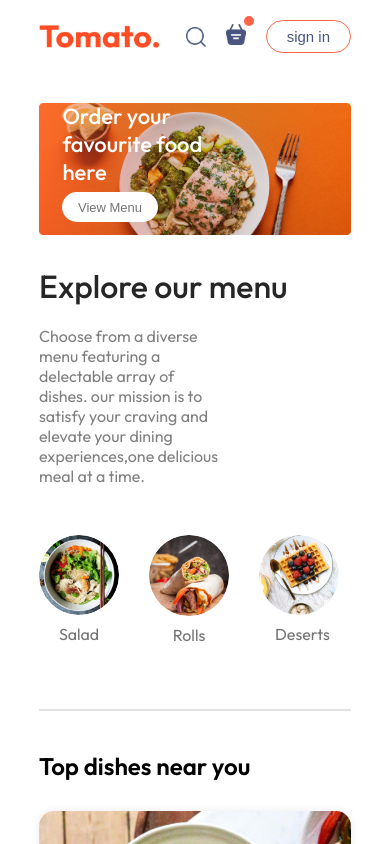
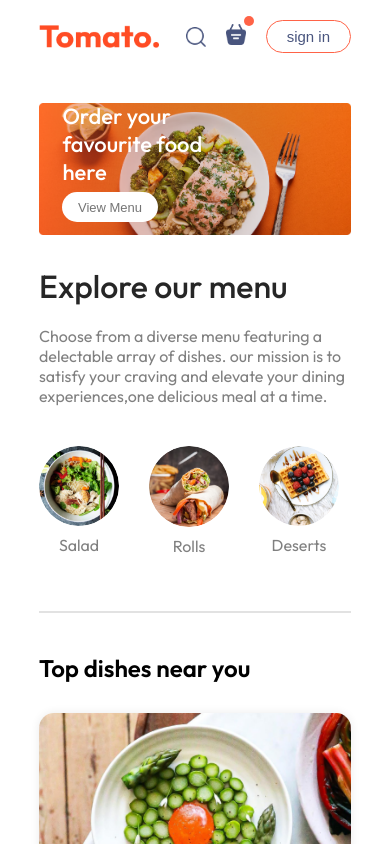
Before and after one commit to Deepanshumelkani77/Tomato, a React (Vite) app: page / in a window 390 px wide. Shown: the top 844 px of the page. Built offline with nearby package versions, Linux system fonts and the light colour scheme.

Commit message:
make exploremenu responsive

```diff
--- a/src/components/exploreMenu/ExploreMenu.css
+++ b/src/components/exploreMenu/ExploreMenu.css
@@ -57,3 +57,13 @@ border: none;
     box-shadow: 0 0 20px tomato;
 
 }
+
+
+@media (max-width:1050px){
+
+    .explore-menu p{
+        max-width: 100%;
+        color: #808080;
+    }
+
+}
--- a/src/components/exploreMenu/ExploreMenu.jsx
+++ b/src/components/exploreMenu/ExploreMenu.jsx
@@ -7,7 +7,7 @@ const ExploreMenu = ({category,setCategory}) => {
   return (
     <div className='explore-menu' id='explore-menu'>
 <h1>Explore our menu</h1>
-<p className='explore-menu-test'>Choose from a diverse menu featuring a delectable array of dishes. our mission is to satisfy your craving and elevate your dining experiences,one delicious meal at a time.</p>
+<p className='explore-menu-text'>Choose from a diverse menu featuring a delectable array of dishes. our mission is to satisfy your craving and elevate your dining experiences,one delicious meal at a time.</p>
 <div className="explore-menu-list">
     {menu_list.map((item,index)=>{
         return (
```
